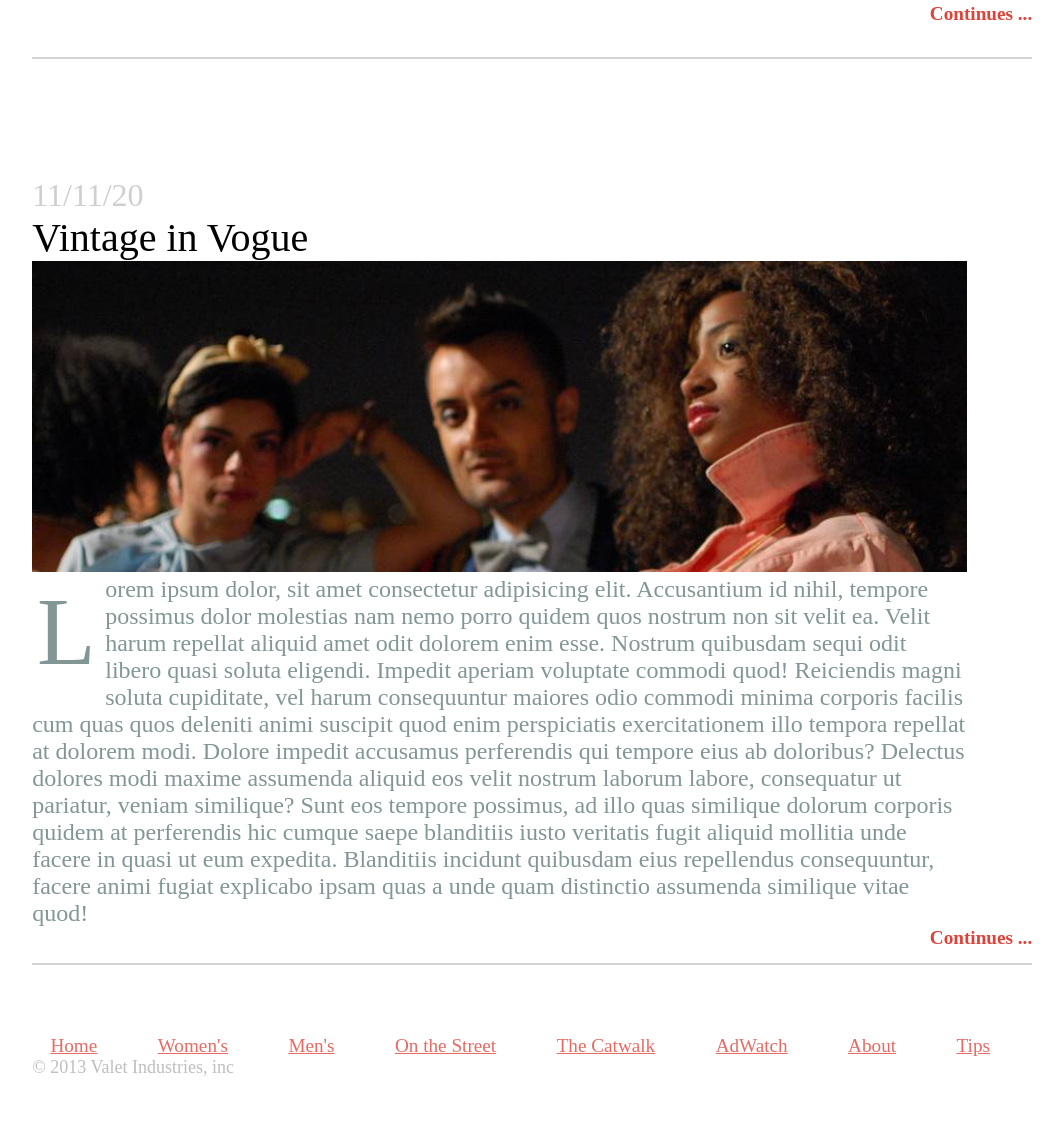
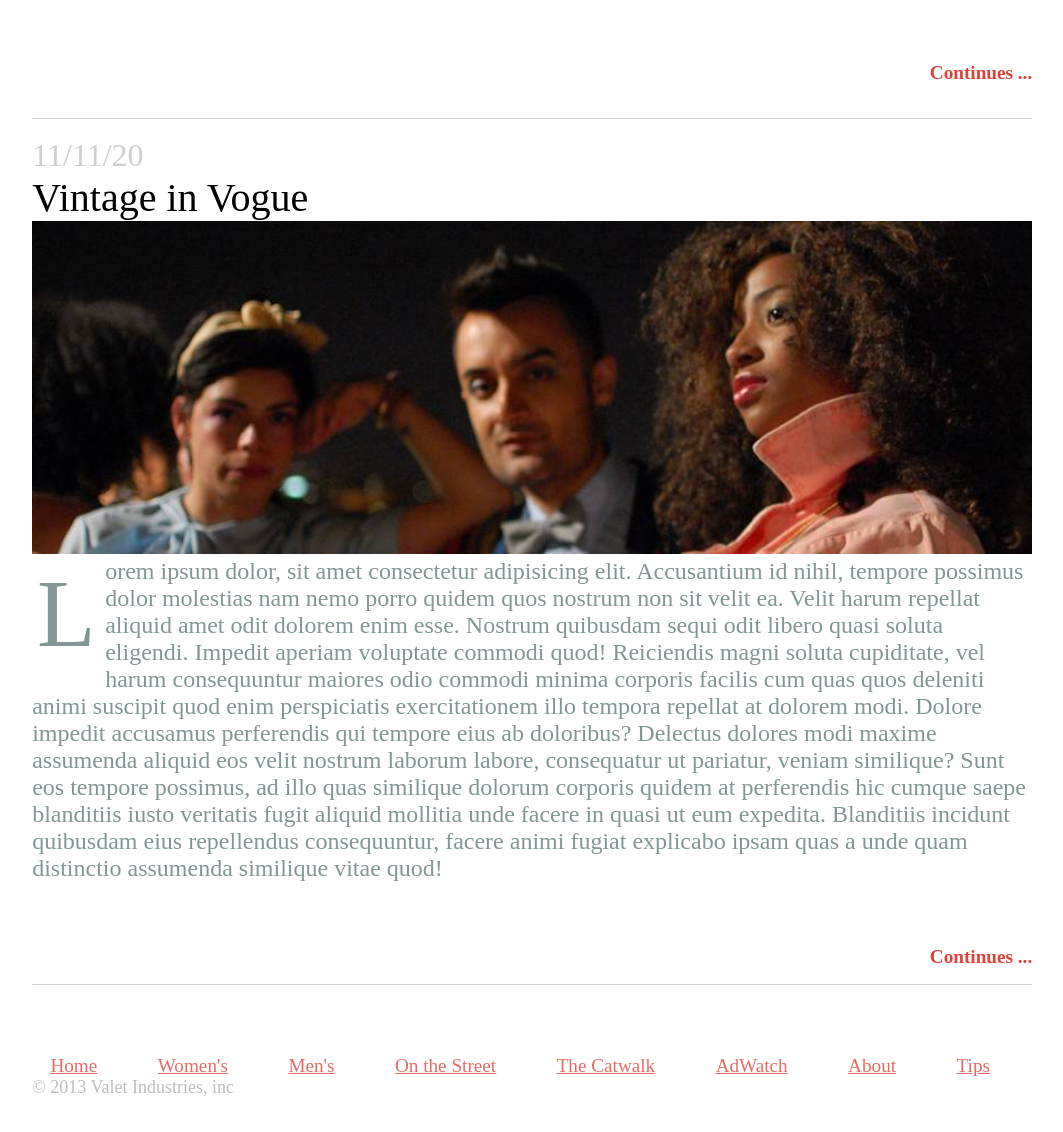
Before and after one commit to Bettyshawla/Fashion-blog-HTML-CSS, a plain HTML site: page index.html in a window 1280 px wide. Shown: the part 1074-2206 px from the top of the page, without its empty margins (19-1082 px from the left). Drawn offline with Linux system fonts and the light colour scheme.

Commit message:
css edits

```diff
--- a/index.html
+++ b/index.html
@@ -30,7 +30,7 @@
       <p class="date">11/12/20</p>
       <h2 class="title">On The Street in Brooklyn</h2>
       <img src="./img/blog-image-1.jpeg" alt="first-pic" />
-      <p id="par">
+      <article id="par">
         Lorem ipsum dolor sit amet consectetur adipisicing elit. At fugit
         repellendus reiciendis minus impedit! Iste officiis voluptas earum
         debitis, dicta tempore rem cupiditate temporibus veniam quo itaque
@@ -46,24 +46,23 @@
         laudantium nemo corporis in voluptas ea veniam nulla. Numquam earum
         cupiditate quia adipisci repellendus repudiandae quam commodi expedita
         ipsum id odio laboriosam officia.
-      </p>
+      </article>
       <br />
 
-      <h4 id="continue">Continues ...</h4>
+      <a id="continue" href="#">Continues ...</a>
       <br>
       <br>
       <br>
     </div>
-
 <br>
       <div class="second-div">
         <p class="date">11/11/20</p>
         <h2 class="title">Vintage in Vogue</h2>
         <img src="./img/blog-image-2.jpeg" alt="second-img">
 
-        <p id="par" > Lorem ipsum dolor, sit amet consectetur adipisicing elit. Accusantium id nihil, tempore possimus dolor molestias nam nemo porro quidem quos nostrum non sit velit ea. Velit harum repellat aliquid amet odit dolorem enim esse. Nostrum quibusdam sequi odit libero quasi soluta eligendi. Impedit aperiam voluptate commodi quod! Reiciendis magni soluta cupiditate, vel harum consequuntur maiores odio commodi minima corporis facilis cum quas quos deleniti animi suscipit quod enim perspiciatis exercitationem illo tempora repellat at dolorem modi. Dolore impedit accusamus perferendis qui tempore eius ab doloribus? Delectus dolores modi maxime assumenda aliquid eos velit nostrum laborum labore, consequatur ut pariatur, veniam similique? Sunt eos tempore possimus, ad illo quas similique dolorum corporis quidem at perferendis hic cumque saepe blanditiis iusto veritatis fugit aliquid mollitia unde facere in quasi ut eum expedita. Blanditiis incidunt quibusdam eius repellendus consequuntur, facere animi fugiat explicabo ipsam quas a unde quam distinctio assumenda similique vitae quod! </p>
+        <article id="par" > Lorem ipsum dolor, sit amet consectetur adipisicing elit. Accusantium id nihil, tempore possimus dolor molestias nam nemo porro quidem quos nostrum non sit velit ea. Velit harum repellat aliquid amet odit dolorem enim esse. Nostrum quibusdam sequi odit libero quasi soluta eligendi. Impedit aperiam voluptate commodi quod! Reiciendis magni soluta cupiditate, vel harum consequuntur maiores odio commodi minima corporis facilis cum quas quos deleniti animi suscipit quod enim perspiciatis exercitationem illo tempora repellat at dolorem modi. Dolore impedit accusamus perferendis qui tempore eius ab doloribus? Delectus dolores modi maxime assumenda aliquid eos velit nostrum laborum labore, consequatur ut pariatur, veniam similique? Sunt eos tempore possimus, ad illo quas similique dolorum corporis quidem at perferendis hic cumque saepe blanditiis iusto veritatis fugit aliquid mollitia unde facere in quasi ut eum expedita. Blanditiis incidunt quibusdam eius repellendus consequuntur, facere animi fugiat explicabo ipsam quas a unde quam distinctio assumenda similique vitae quod! </article>
 
-        <h4 id="continue">Continues ...</h4>
+          <a id="continue" href="#">Continues ...</a>
         <br><br>
       </div>
     </main>
--- a/style.css
+++ b/style.css
@@ -44,6 +44,8 @@ h3 {
   color: #df4239;
   float: right;
   font-size: larger;
+  font-weight: bold;
+  text-decoration: none;
 
 }
 
@@ -61,25 +63,26 @@ a {
 }
 
 img {
-  width: 73vw;
+  width: 100%;
 }
 
 #par {
   color: #829696;
   font-size: x-large;
-  width: 73vw;
-  initial-letter: 3;
+  width: 100%;
+  /* initial-letter: 3; */
   margin-left: 0;
 }
 
 .first-div {
-    border-bottom: 2px lightgray solid;
-    margin-bottom: 10%;
+    border-bottom: 1px lightgray solid;
+    padding-bottom: 2px;
+
 }
 
 .second-div{
-    border-bottom: 2px lightgray solid;
-    margin-bottom: 4%;
+    border-bottom: 1px lightgray solid;
+    padding-bottom: 2px;
 }
 
 #navbar{
@@ -98,3 +101,7 @@ footer p {
     font-size: large;
     margin-bottom: 8%;
 }
+
+article{
+  margin-bottom: 4rem;
+}
```
